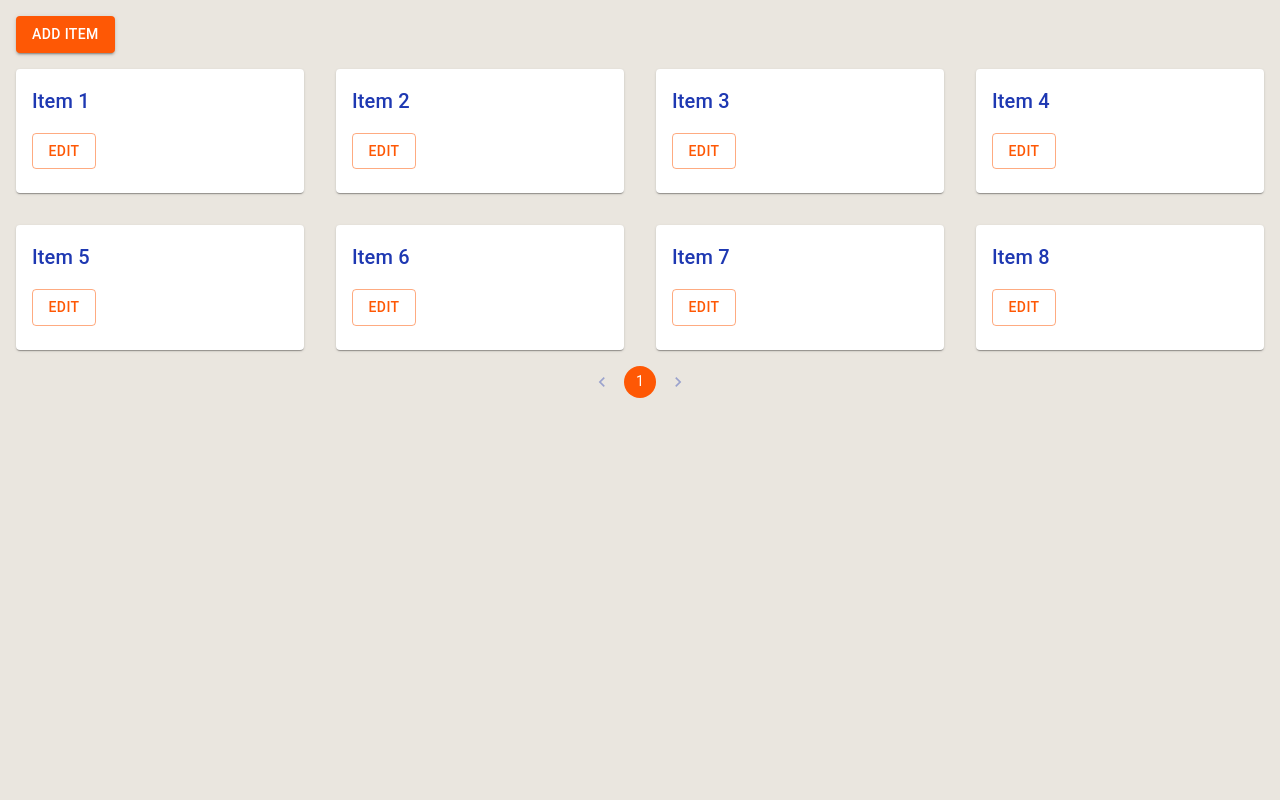
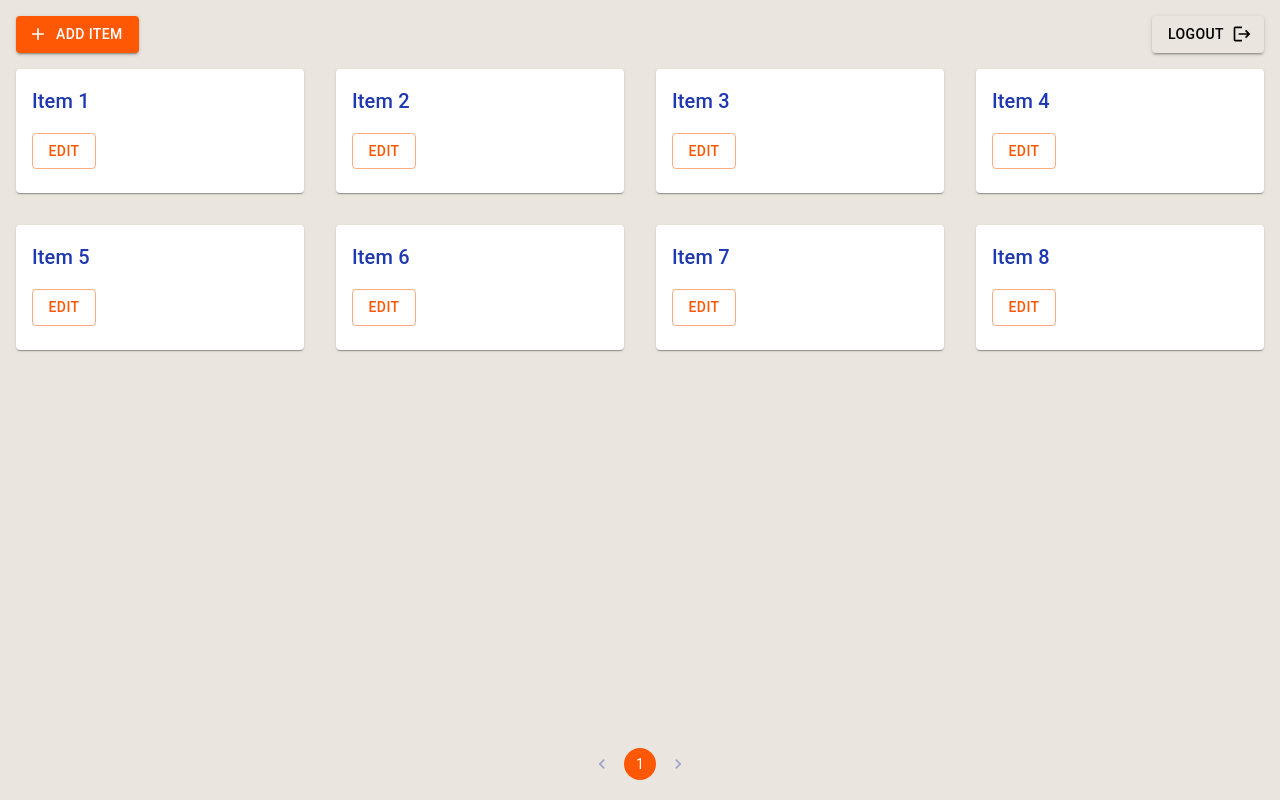
Before and after one commit to olexandracodes/react-login-items-app, a React (Create React App) app: page /login in a window 1280 px wide. Both pictures are taken after typing "name@example.com", "Sample123" into the empty fields and a click on the button "LOGIN". Built offline with nearby package versions, Linux system fonts and the light colour scheme.

Commit message:
LoginPage

```diff
--- a/package.json
+++ b/package.json
@@ -5,6 +5,7 @@
 	"dependencies": {
 		"@emotion/react": "^11.14.0",
 		"@emotion/styled": "^11.14.0",
+		"@mui/icons-material": "^6.3.0",
 		"@mui/material": "^6.3.0",
 		"@reduxjs/toolkit": "^2.5.0",
 		"cra-template-typescript": "1.2.0",
--- a/src/App.tsx
+++ b/src/App.tsx
@@ -10,7 +10,7 @@ import { CssBaseline } from "@mui/material";
 import LoginPage from "./pages/LoginPage.tsx";
 import ItemsPage from "./pages/ItemsPage.tsx";
 import { useSelector } from "react-redux";
-import { RootState } from "./redux/store";
+import { RootState } from "./redux/store.ts";
 
 const theme = createTheme({
 	palette: {
--- /dev/null
+++ b/src/components/Pagination.tsx
@@ -0,0 +1,40 @@
+import React from "react";
+import { Pagination, Box } from "@mui/material";
+
+interface PaginationComponentProps {
+	totalPages: number;
+	currentPage: number;
+	onPageChange: (event: React.ChangeEvent<unknown>, page: number) => void;
+}
+
+const PaginationComponent: React.FC<PaginationComponentProps> = ({
+	totalPages,
+	currentPage,
+	onPageChange,
+}) => {
+	if (totalPages < 1) return null;
+
+	return (
+		<Box
+			sx={{
+				position: "fixed",
+				bottom: "20px",
+				left: "50%",
+				transform: "translateX(-50%)",
+				display: "flex",
+				justifyContent: "center",
+				width: "100%",
+				zIndex: 10,
+			}}
+		>
+			<Pagination
+				count={totalPages}
+				page={currentPage}
+				onChange={onPageChange}
+				color="primary"
+			/>
+		</Box>
+	);
+};
+
+export default PaginationComponent;
--- a/src/pages/ItemsPage.tsx
+++ b/src/pages/ItemsPage.tsx
@@ -2,6 +2,7 @@ import React, { useState } from "react";
 import { useSelector, useDispatch } from "react-redux";
 import { RootState } from "../redux/store.ts";
 import { addItem, editItem } from "../redux/itemsSlice.ts";
+import { logout } from "../redux/userSlice.ts";
 import {
 	Box,
 	Button,
@@ -11,14 +12,18 @@ import {
 	DialogActions,
 	DialogContent,
 	DialogTitle,
-	Pagination,
 	TextField,
 	Typography,
 } from "@mui/material";
+import AddIcon from "@mui/icons-material/Add";
+import LogoutIcon from "@mui/icons-material/Logout";
 import Grid from "@mui/material/Grid2";
+import { useNavigate } from "react-router-dom";
+import PaginationComponent from "../components/Pagination.tsx";
 
 const ItemsPage: React.FC = () => {
 	const dispatch = useDispatch();
+	const navigate = useNavigate();
 	const items = useSelector((state: RootState) => state.items.items);
 
 	const [open, setOpen] = useState(false);
@@ -44,6 +49,11 @@ const ItemsPage: React.FC = () => {
 		}
 	};
 
+	const handleLogout = () => {
+		dispatch(logout());
+		navigate("/login");
+	};
+
 	const currentItems = items.slice(
 		(currentPage - 1) * itemsPerPage,
 		currentPage * itemsPerPage
@@ -52,10 +62,33 @@ const ItemsPage: React.FC = () => {
 	const totalPages = Math.ceil(items.length / itemsPerPage);
 
 	return (
-		<Box sx={{ padding: 2 }}>
-			<Button variant="contained" onClick={() => toggleDialog()}>
-				Add Item
-			</Button>
+		<Box sx={{ padding: 2, paddingBottom: "70px" }}>
+			<Box
+				sx={{
+					display: "flex",
+					justifyContent: "space-between",
+					marginBottom: 2,
+				}}
+			>
+				<Button
+					variant="contained"
+					onClick={() => toggleDialog()}
+					startIcon={<AddIcon />}
+				>
+					Add Item
+				</Button>
+				<Button
+					variant="contained"
+					onClick={handleLogout}
+					sx={{
+						backgroundColor: "background.default",
+						color: "black ",
+					}}
+					endIcon={<LogoutIcon />}
+				>
+					Logout
+				</Button>
+			</Box>
 
 			<Grid container spacing={4} sx={{ marginTop: 2 }}>
 				{currentItems.map((item) => (
@@ -78,21 +111,17 @@ const ItemsPage: React.FC = () => {
 				))}
 			</Grid>
 
-			{totalPages > 1 || currentPage === 1 ? (
-				<Box sx={{ display: "flex", justifyContent: "center", marginTop: 2 }}>
-					<Pagination
-						count={totalPages}
-						page={currentPage}
-						onChange={(_, page) => setCurrentPage(page)}
-						color="primary"
-					/>
-				</Box>
-			) : null}
+			<PaginationComponent
+				totalPages={totalPages}
+				currentPage={currentPage}
+				onPageChange={(_, page) => setCurrentPage(page)}
+			/>
 
 			<Dialog open={open} onClose={() => toggleDialog()}>
 				<DialogTitle>{itemData.id ? "Edit Item" : "Add Item"}</DialogTitle>
 				<DialogContent>
 					<TextField
+						sx={{ marginTop: 1 }}
 						label="Item Name"
 						fullWidth
 						value={itemData.name}
--- a/src/pages/LoginPage.tsx
+++ b/src/pages/LoginPage.tsx
@@ -1,6 +1,6 @@
 import React from "react";
 import { useDispatch } from "react-redux";
-import { Formik, Field, Form, ErrorMessage } from "formik";
+import { Formik, Field, Form } from "formik";
 import * as Yup from "yup";
 import { login } from "../redux/userSlice.ts";
 import { TextField, Button, Box, Typography } from "@mui/material";
@@ -47,7 +47,7 @@ const LoginPage: React.FC = () => {
 	const history = useNavigate();
 
 	const handleLogin = (values: { email: string; password: string }) => {
-		dispatch(login(values.email));
+		dispatch(login({ email: values.email, password: values.password }));
 		history("/items");
 	};
 
@@ -60,7 +60,7 @@ const LoginPage: React.FC = () => {
 					validationSchema={validationSchema}
 					onSubmit={handleLogin}
 				>
-					{() => (
+					{({ touched, errors }) => (
 						<Form>
 							<Box sx={{ marginBottom: 2 }}>
 								<Field
@@ -70,8 +70,9 @@ const LoginPage: React.FC = () => {
 									variant="outlined"
 									fullWidth
 									margin="normal"
+									error={touched.email && Boolean(errors.email)}
+									helperText={touched.email && errors.email}
 								/>
-								<ErrorMessage name="email" component="div" />
 							</Box>
 							<Box sx={{ marginBottom: 2 }}>
 								<Field
@@ -82,8 +83,9 @@ const LoginPage: React.FC = () => {
 									variant="outlined"
 									fullWidth
 									margin="normal"
+									error={touched.password && Boolean(errors.password)}
+									helperText={touched.password && errors.password}
 								/>
-								<ErrorMessage name="password" component="div" />
 							</Box>
 							<SubmitButton type="submit" variant="contained">
 								Login
--- a/src/redux/userSlice.ts
+++ b/src/redux/userSlice.ts
@@ -14,9 +14,12 @@ const userSlice = createSlice({
 	name: "user",
 	initialState,
 	reducers: {
-		login: (state, action: PayloadAction<string>) => {
+		login: (
+			state,
+			action: PayloadAction<{ email: string; password: string }>
+		) => {
 			state.isLoggedIn = true;
-			state.email = action.payload;
+			state.email = action.payload.email;
 		},
 		logout: (state) => {
 			state.isLoggedIn = false;
```
Also changed, not shown: 1 other file (tests, documents, lock files or other folders).
